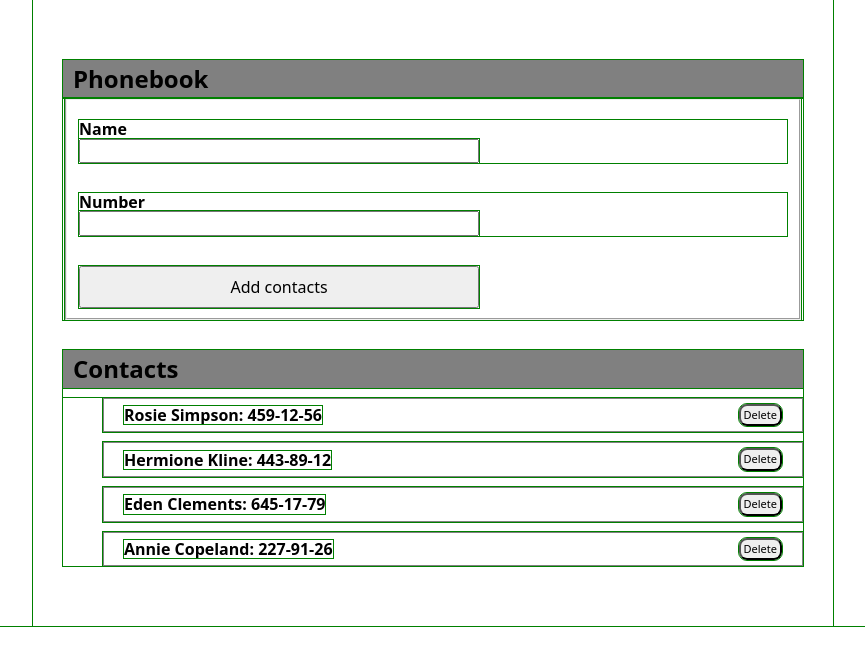
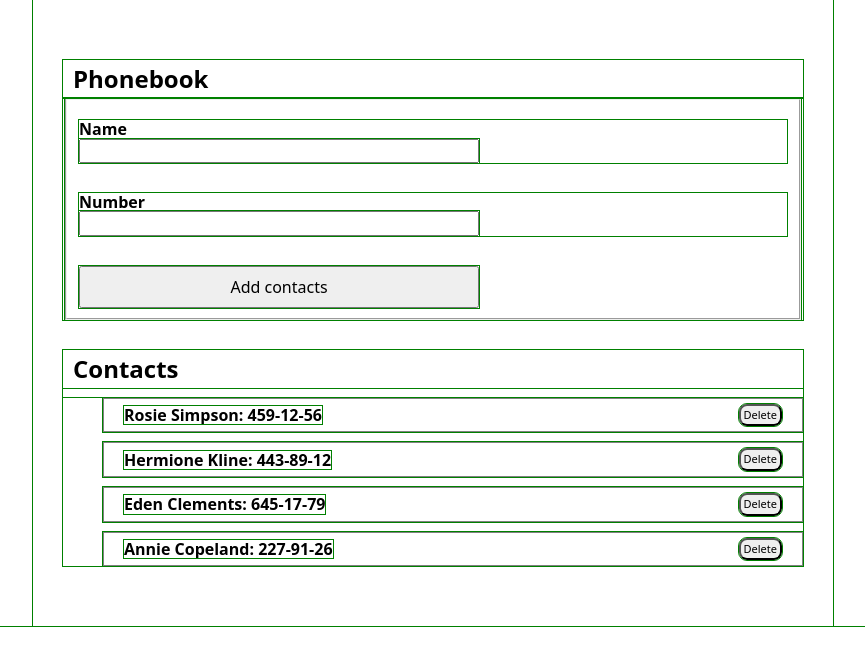
Before and after one commit to luminousnow/goit-react-hw-02-phonebook, a React (Create React App) app: page / in a window 1280 px wide. Shown: the top 666 px of the page, without its empty margins (207-1072 px from the left). Built offline with nearby package versions, Linux system fonts and the light colour scheme.

Commit message:
править стилі

```diff
--- a/src/css/common.css
+++ b/src/css/common.css
@@ -9,7 +9,6 @@ h4,
 h5 {
   margin: 0px;
   padding: 5px 10px;
-  background-color: gray;
 }
 
 img {
```
